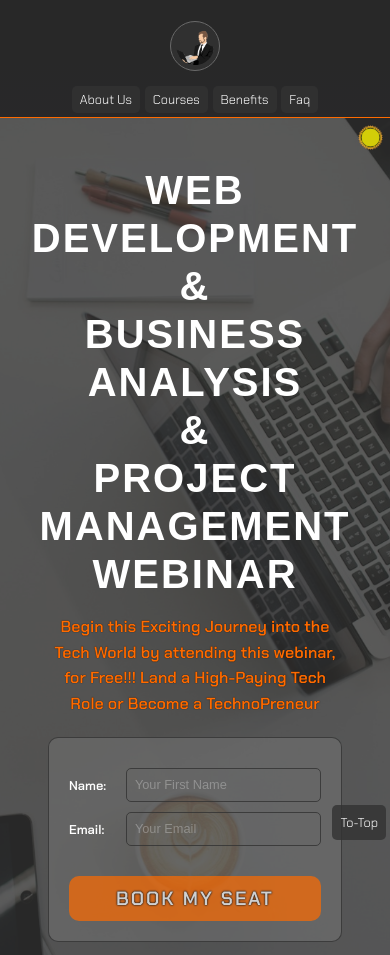
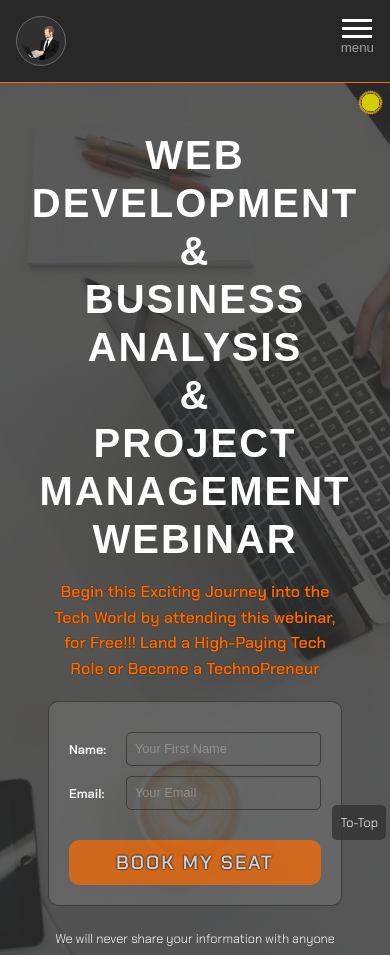
Before and after one commit to accdev1694/techpivot-landing-page, a plain HTML site: page index.html in a window 390 px wide. Shown: the top 955 px of the page. Drawn offline with Linux system fonts and the light colour scheme; a web font is replaced by a local one.

Commit message:
refactor hamburger menu

```diff
--- a/assets/css/style.css
+++ b/assets/css/style.css
@@ -91,43 +91,40 @@ body.light .nav-list a {
 }
 
 /* hamburger menu */
-.menu-btn {
-  display: none; /* Hidden by default, shown in mobile */
+.menu-btn{
+  display: none;
+  cursor: pointer;
   background: none;
   border: none;
-  cursor: pointer;
-  padding: var(--spacing-xs);
 }
 
-.hamburger {
+.hamburger{
   display: block;
-  width: 25px;
+  width: 30px;
   height: 3px;
   background: var(--text-primary);
+  margin: 0 auto;
   position: relative;
   transition: all 0.3s;
-  margin: 0 auto;
 }
 
-.hamburger::before,
-.hamburger::after {
-  content: "";
+.hamburger::before, .hamburger::after{
+  content: '';
   position: absolute;
   width: 100%;
   height: 100%;
-  background: var(--text-primary);
+  background-color: var(--text-primary);
+  left: 0;
   transition: all 0.3s;
-  left: 0;
-  right: 0;
+}
+.hamburger::before{
+  transform: translateY(-8px);
+}
+.hamburger::after{
+  transform: translateY(8px);
 }
 
-.hamburger::before {
-  transform: translateY(-8px);
-}
 
-.hamburger::after {
-  transform: translateY(8px);
-}
 
 /* light-mode toggle */
 body.light .section {
@@ -555,25 +552,26 @@ input {
   }
   /* navigation on mobile*/
   .main-header {
-    display: block;
     text-align: center;
-    padding: var(--spacing-xxs);
+    padding: var(--spacing-sm);
     align-items: center;
   }
   .nav-list {
-    gap: var(--spacing-xxs);
-    font-size: inherit;
-    margin: 0 auto;
-
+    display: none;
+  }
+  .menu-btn{
+    display: block;
   }
 
-  .logo img {
-    margin: var(--spacing-sm);
+  .menu-btn p{
+    margin-top: 10px;
+    color: var(--text-secondary);
   }
+
   /* mode switcher on mobile */
   .mode-img {
     width: 25px;
-    top: 125px;
+    top: 90px;
     right: 7px;
   }
   /* hero section on mobile */
--- a/index.html
+++ b/index.html
@@ -40,9 +40,10 @@
       </a>
       <nav class="nav-container">
         <!-- hamburger menu -->
-        <!-- <button class="menu-btn">
+        <button class="menu-btn">
           <span class="hamburger"></span>
-        </button> -->
+          <p>menu</p>
+        </button>
 
         <!-- actual menu -->
         <ul class="nav-list">
```
